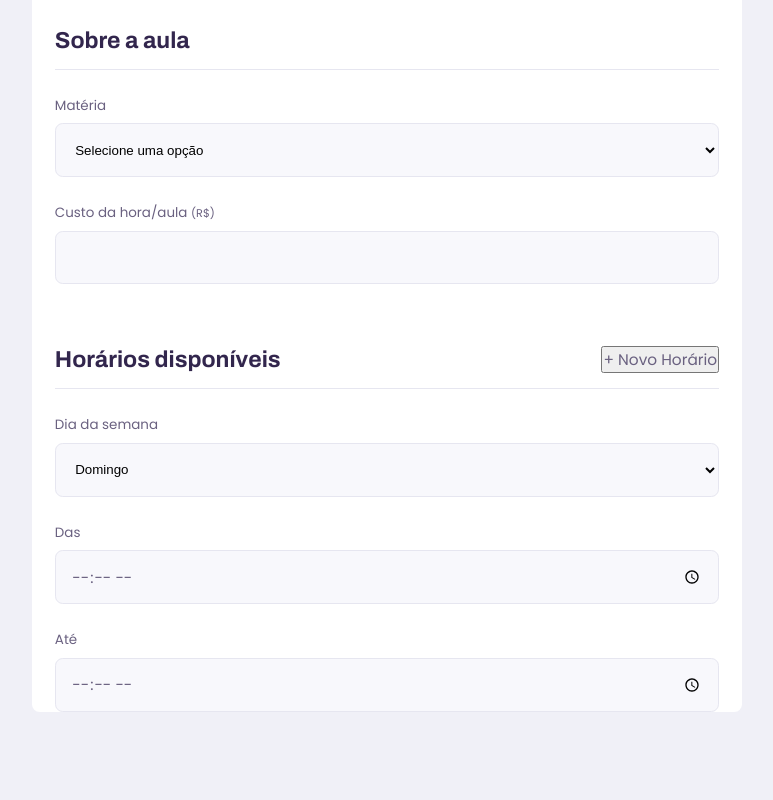
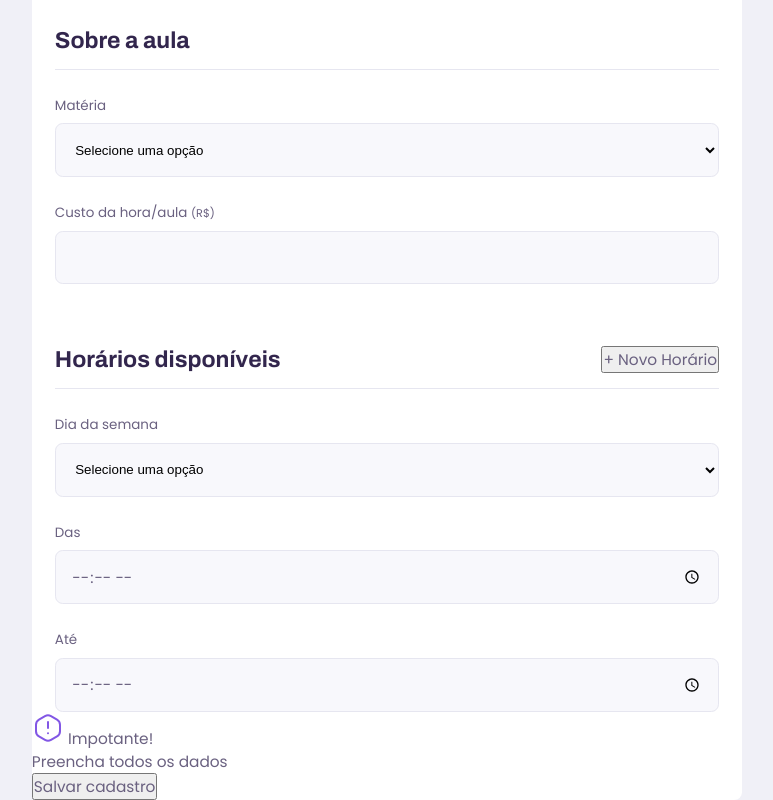
Before and after one commit to rickydomingos97/NLW2, a plain HTML site: page give-classes.html in a window 1280 px wide. Shown: the part 981-1781 px from the top of the page, without its empty margins (253-1026 px from the left). Before the commit the page ends 1693 px from the top, so only its background shows below. Drawn offline with Linux system fonts and the light colour scheme.

Commit message:
form horarios added to give-classes.html

```diff
--- a/give-classes.html
+++ b/give-classes.html
@@ -94,7 +94,7 @@
                             <label for="weekday">Dia da semana</label>
                             <!--o weekday[] pode vir com mais de um valor por isso ele recebeu o []-->
                             <select name="weekday[]"><!--O ID foi removido para nao ser duplicado quando adicionado um novo horário-->
-                            <option value="" disabled="" hidden="" required>Selecione uma opção</option>
+                            <option value="" required>Selecione uma opção</option>
                             <option value="0">Domingo</option>
                             <option value="1">Segunda-feira</option>
                             <option value="2">Terça-feira</option>
@@ -117,6 +117,14 @@
                     </div>
                 </fieldset>
             </form>
+
+            <footer>
+                <p>
+                    <img src="/images/icons/warning.svg" alt="Aviso importante">
+                    Impotante! <br> Preencha todos os dados
+                </p>
+                <button type="submit" form="create-class">Salvar cadastro</button><!--O botao está fora do FORM, e para ser enviado como parte do form ele tem de ser referenciado pelo ID do formulario-->
+            </footer>
         </main>
     </div>
 
```
